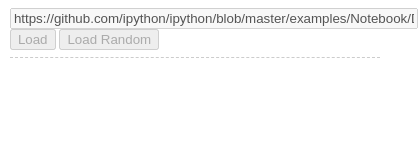
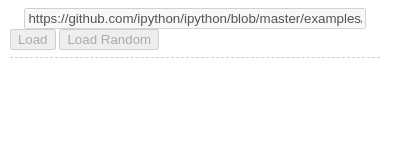
Before and after one commit to jsvine/notebookjs, a website with bundled scripts: page demo/index.html in a window 390 px wide. Shown: the whole page, 418 px wide, since content can reach past the window. Built offline with nearby package versions, Linux system fonts and the light colour scheme; no server answers.

Commit message:
Set initial-scale=1 on viewport meta

```diff
--- a/demo/css/demo.css
+++ b/demo/css/demo.css
@@ -20,6 +20,13 @@
     margin: 0 auto;
 }
 
+@media (max-width: 600px) {
+    #github-url {
+        width: 90%;
+        display: block;
+    }
+}
+
 #loading {
     width: 60px;
     margin: 1em auto;
--- a/demo/index.html
+++ b/demo/index.html
@@ -3,6 +3,7 @@
     <head>
         <title>Notebook.js demo</title>
         <meta charset="utf-8">
+        <meta name="viewport" content="initial-scale=1">
         <script type="text/javascript" src="js/es5-shim.min.js"></script>
         <script type="text/javascript" src="js/jquery-1.11.1.min.js"></script>
         <script type="text/javascript" src="js/marked.min.js"></script>
```
